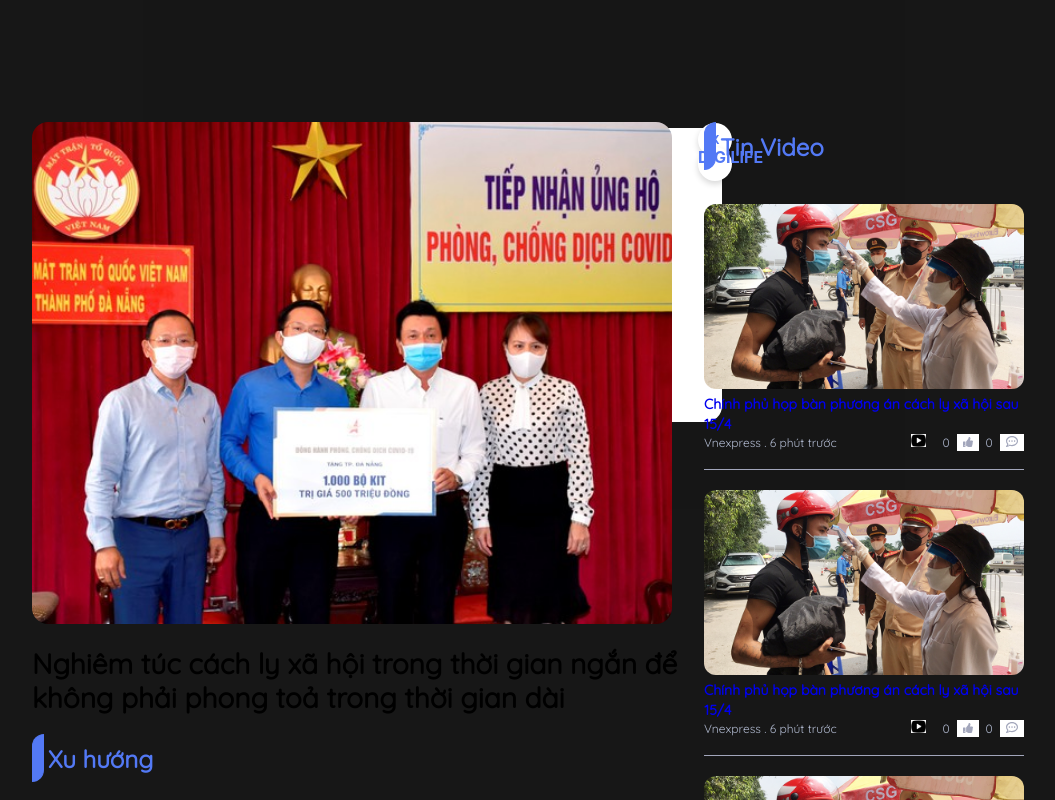
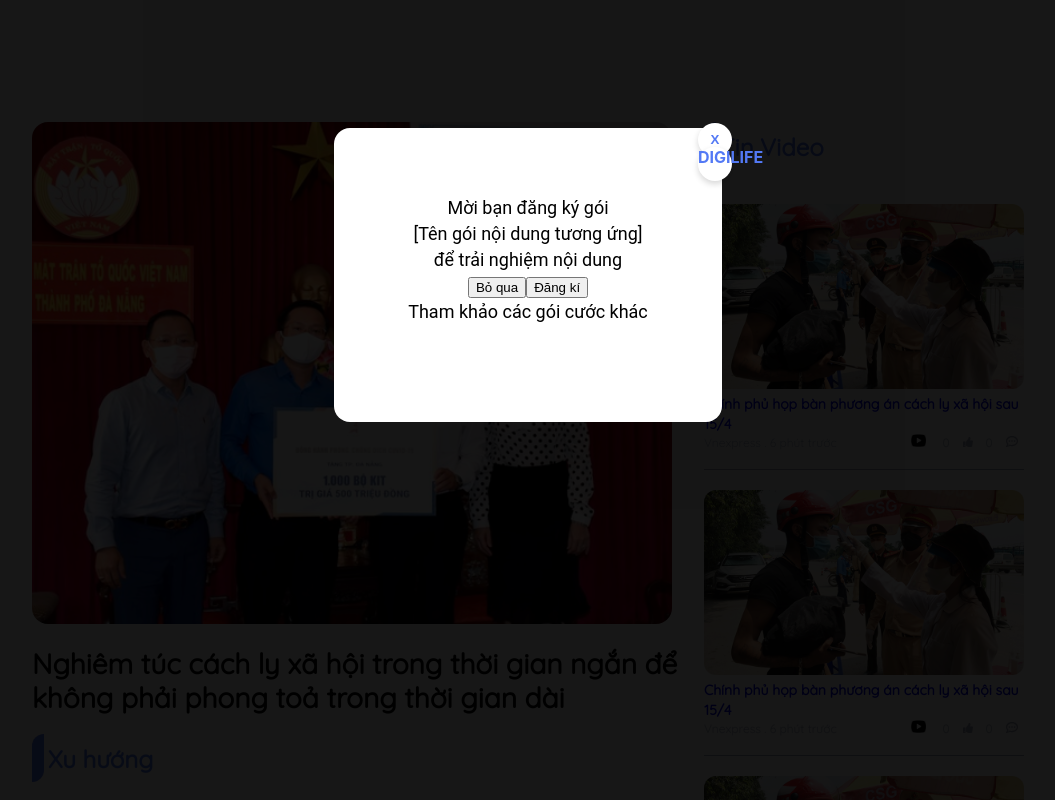
Before and after one commit to kienleminh/vnpt_news, a React (Create React App) app: page / in a window 1280 px wide. Both pictures are taken after a click on the button 1123 px from the left and 37 px from the top of the page. Shown: the top 800 px of the page, without its empty margins (112-1167 px from the left). Built offline with nearby package versions, Linux system fonts and the light colour scheme.

Commit message:
Complete Signup interface

```diff
--- a/src/component/css/Display.scss
+++ b/src/component/css/Display.scss
@@ -395,6 +395,7 @@ a.title:hover {
     left: 0px;
     background-color: #000000B3;
     display: flex;
+    z-index: 1;
     .dialog {
         position: relative;
         margin: 0px auto;
```
Also changed, not shown: src/component/pages/Body/Signup.js (+4 -4 lines).
